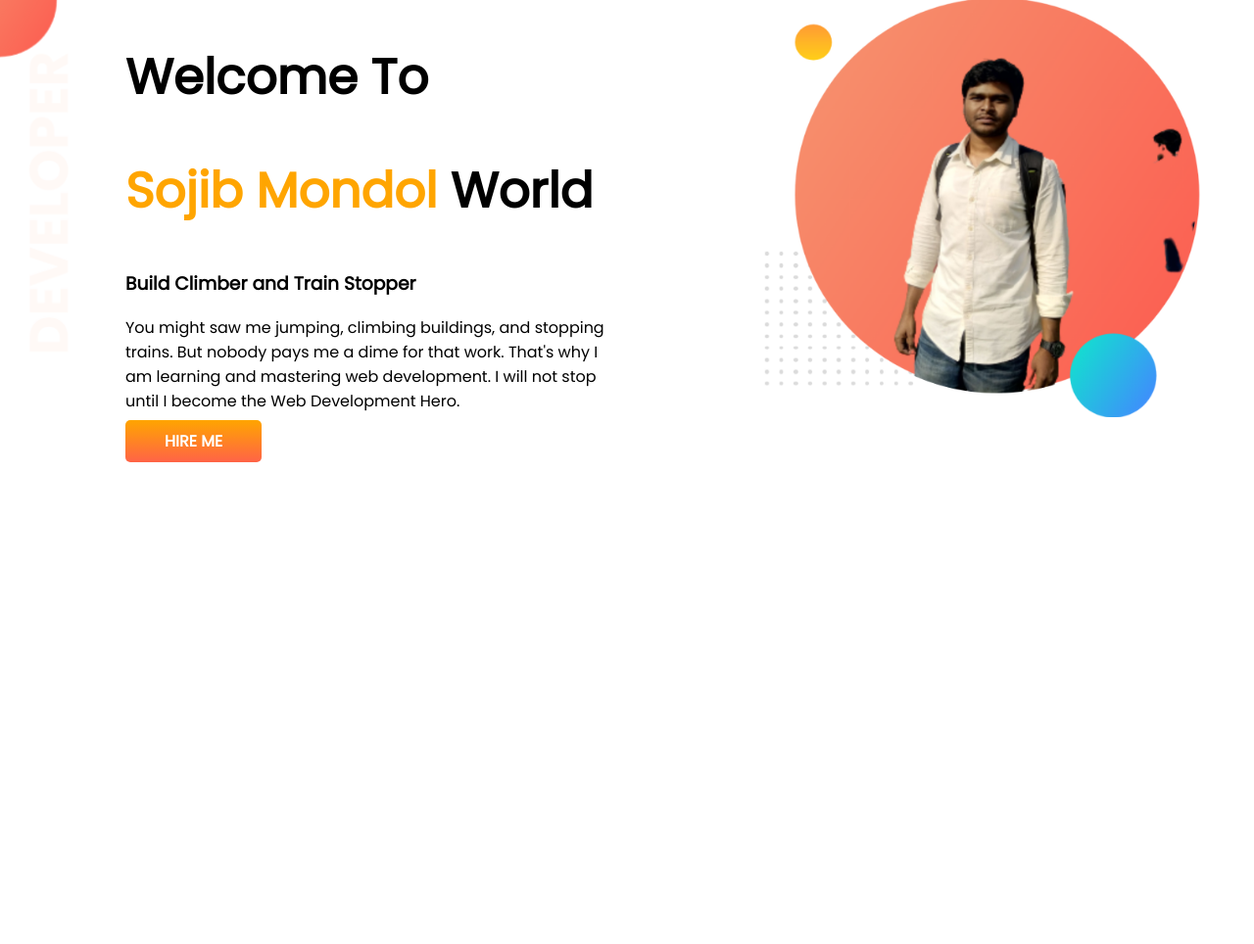
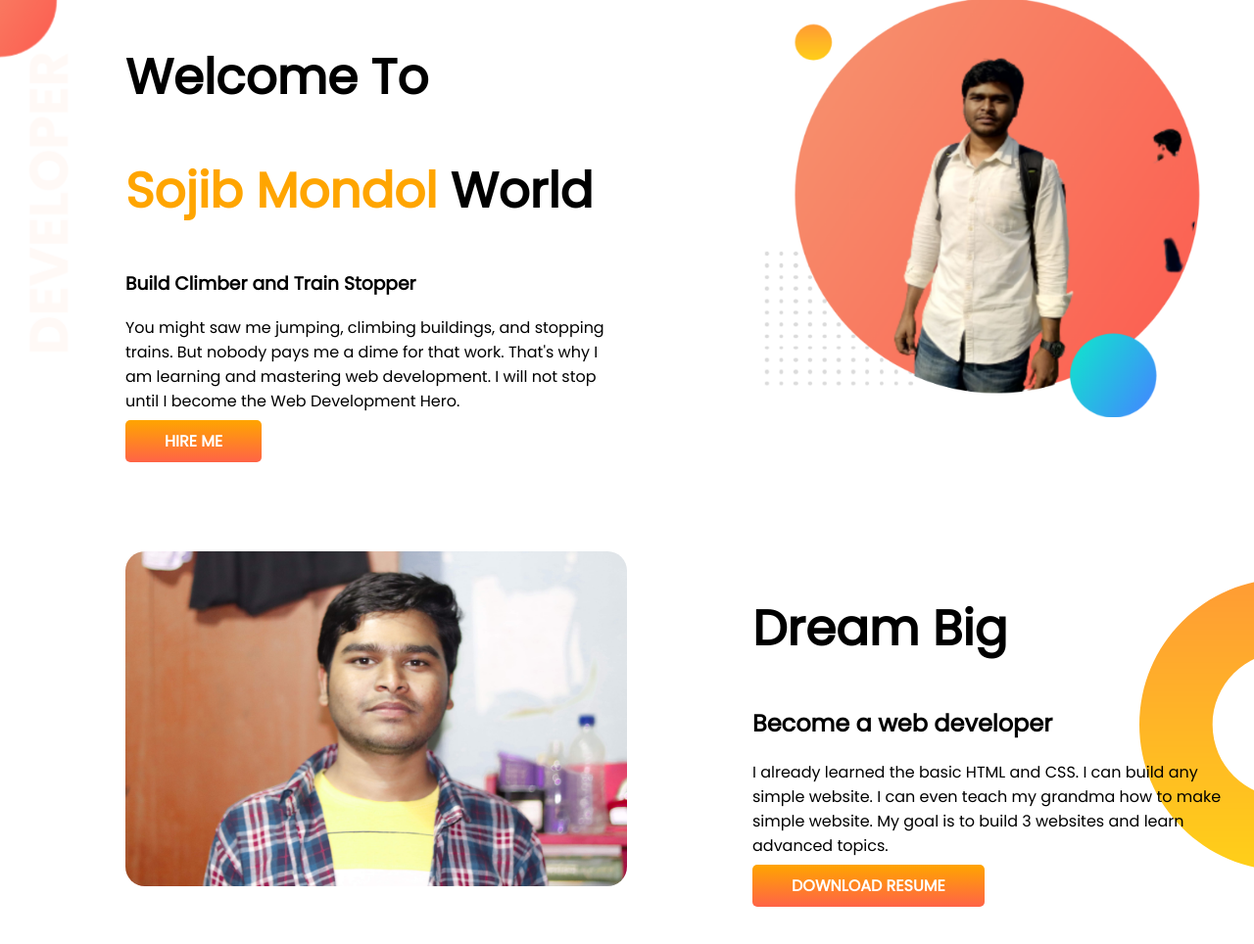
Before and after one commit to sojib-mondol/developer-porfolio, a plain HTML site: page index.html in a window 1280 px wide. Shown: the whole page at 98% size. Before the commit the page ends 800 px from the top, so only its background shows below. Drawn offline with Linux system fonts and the light colour scheme.

Commit message:
Section 2 added

```diff
--- a/index.html
+++ b/index.html
@@ -28,6 +28,19 @@
         </div>
     </section>
 
+    <section class="dream-big">
+
+        <div class="half-width">
+            <img class="img2-round" src="images/img (1).jpeg" alt="personsIMG">
+        </div>
+        <div class="half-width">
+            <h1>Dream Big</h1>
+            <h2>Become a web developer</h2>
+            <p>I already learned the basic HTML and CSS. I can build any simple website. I can even teach my grandma how to make simple website. My goal is to build 3 websites and learn advanced topics.</p>
+            <a target="_blank" class="hireMe-button" href="">DOWNLOAD RESUME</a>
+        </div>
+    </section>
+
 
 
 
--- a/style.css
+++ b/style.css
@@ -13,6 +13,7 @@ h1{
 
 section {
     display: flex;
+    margin-bottom: 100px;
 }
 .half-width {
     width: 50%;
@@ -32,7 +33,16 @@ section {
     border-radius: 5px;
 }
 
+.img2-round{
+    border-radius: 20px;
+}
 .top-banner{
     background-image: url(images/top-banner.png);
     background-repeat: no-repeat;
 }
+
+.dream-big{
+    background-image: url(images/dream-bg.png);
+    background-repeat: no-repeat;
+    background-position: right;
+}
```
Also changed, not shown: images/img (1).jpeg (added).
